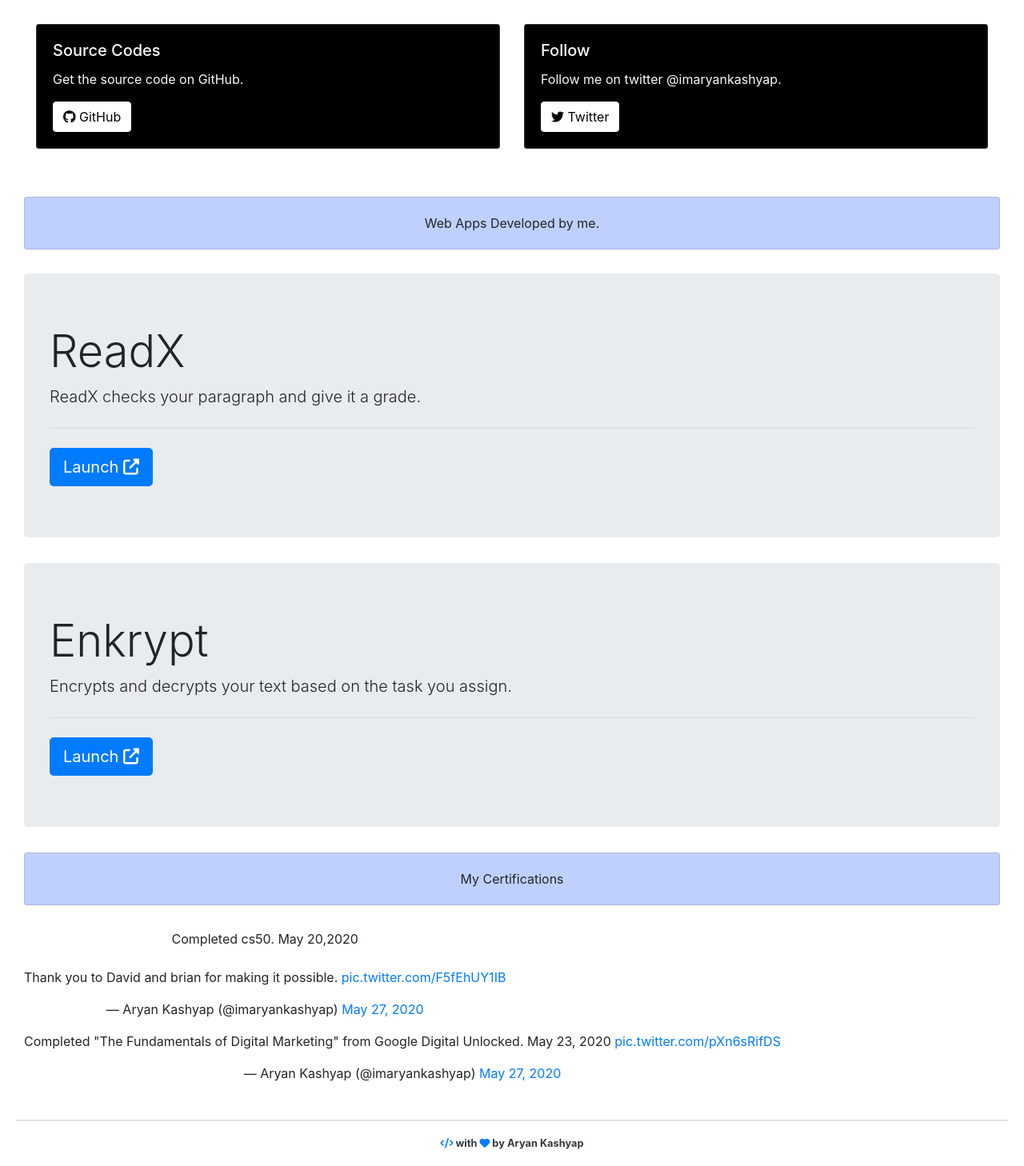
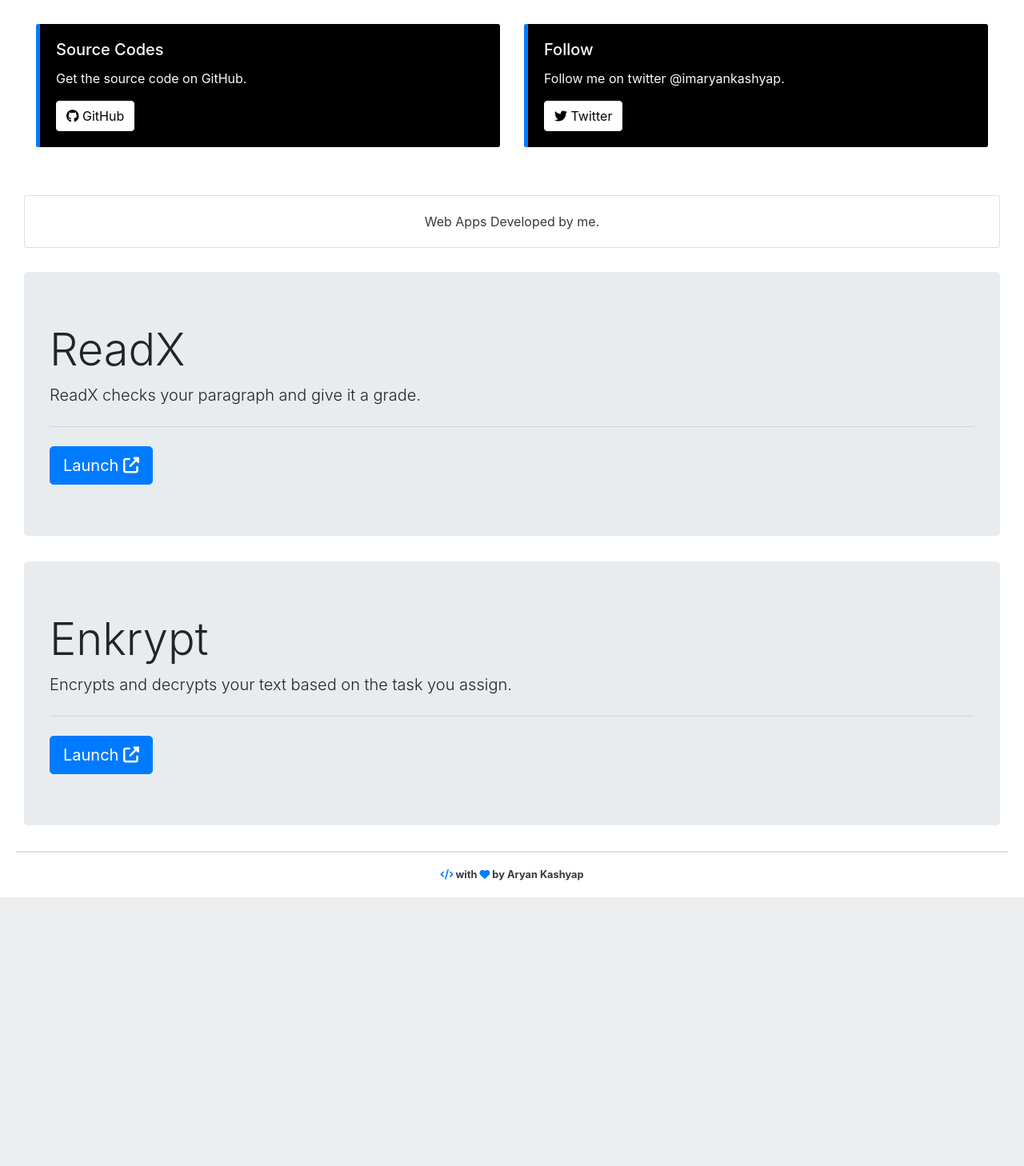
Before and after one commit to iaryankashyap/ConneX, a Flask app: template webapp/templates/homepage2.html in a window 1280 px wide. Shown: the part 56-1514 px from the top of the page at 80% size. After the commit the page ends 1178 px from the top, so only its background shows below. Run offline with Flask 2, Linux system fonts and the light colour scheme; the template is opened without the code that fills it, so the values that code supplies are empty; some libraries are stand-ins or nearby versions.

Commit message:
Tuned UI

```diff
--- a/webapp/templates/homepage2.html
+++ b/webapp/templates/homepage2.html
@@ -7,14 +7,17 @@
       href="../static/favicon.ico"
       type="image/x-icon"
     />
+    <link href="https://fonts.googleapis.com/css2?family=PT+Sans:wght@700&display=swap" rel="stylesheet">
 
     <style>
       .jumbotron{
+
         transition: ease 0.4s;
       }
       .jumbotron:hover{
         background-color: black;
         color: white;
+        border-top: 15px solid #007bff;
       }
       #buttonn{
         transition: ease 0.4s;
@@ -26,12 +29,15 @@
       }
 
       #car{
-        transition: ease 0.2s;
+        transition: ease-in 0.1s;
         background-color: black;
+        border-left: #007bff 5px solid;
+        border-radius: 3px;
       }
 
       #car:hover{
-        background-color: rgba(0, 0, 0, 0.192);
+        background-color: black;
+        border-left: #007bff 15px solid;
       }
 
       #but2{
@@ -127,16 +133,16 @@
         </ul>
 
         <a href="/logout"
-          ><button class="btn btn-outline-light my-2 my-sm-0" type="submit">
+          ><button class="btn btn-outline-light  my-2 my-sm-0" type="submit">
             Logout <i class="fas fa-sign-out-alt"></i>
           </button></a
         >
       </div>
     </nav>
 
-    <div style="margin: 30px;" class="row">
+    <div style="margin: 30px; border: none;" class="row">
       <div class="col-sm-6">
-        <div style="margin-bottom: 30px;" class="card bg-dark text-light">
+        <div style="margin-bottom: 30px; border: none;" class="card bg-dark text-light">
           <div id="car" class="card-body">
             <h5 class="card-title">
               Source Codes
@@ -154,7 +160,7 @@
         </div>
       </div>
       <div class="col-sm-6">
-        <div class="card bg-dark text-light">
+        <div style="border: none;" class="card bg-dark text-light">
           <div id="car" class="card-body">
             <h5 class="card-title">Follow</h5>
             <p class="card-text">
@@ -170,9 +176,11 @@
         </div>
       </div>
     </div>
-    <div style="margin-bottom:30px;margin-left: 30px;margin-right: 30px;background-color:rgba(0, 66, 248, 0.247);" class="card">
-      <div style="text-align: center;" class="card-body">
+    <div style="margin-bottom:30px;margin-left: 30px;margin-right: 30px;" class="card">
+      <div style="text-align: center;" class="card-body text-dark rounded">
+
         Web Apps Developed by me.
+
       </div>
     </div>
     <div style="margin-left: 30px; margin-right: 30px;" class="jumbotron">
@@ -203,46 +211,7 @@
         >Launch <i class="fas fa-external-link-alt"></i></a
       >
     </div>
-    <div style="margin-bottom:30px;margin-left: 30px;margin-right: 30px; background-color:rgba(0, 66, 248, 0.247);" class="card">
-      <div style="text-align: center;" class="card-body">
-        My Certifications
-      </div>
-    </div>
-    <div style="text-align: center;" class="alig">
-      <d style="margin: 30px;" class="row">
 
-          <blockquote class="twitter-tweet">
-            <p lang="en" dir="ltr">
-              Completed cs50. May 20,2020<br /><br />Thank you to David and
-              brian for making it possible.
-              <a href="https://t.co/F5fEhUY1IB">pic.twitter.com/F5fEhUY1IB</a>
-            </p>
-            &mdash; Aryan Kashyap (@imaryankashyap)
-            <a
-              href="https://twitter.com/imaryankashyap/status/1265510168449728519?ref_src=twsrc%5Etfw"
-              >May 27, 2020</a
-            >
-          </blockquote>
-
-        <blockquote class="twitter-tweet">
-          <p lang="en" dir="ltr">
-            Completed &quot;The Fundamentals of Digital Marketing&quot; from
-            Google Digital Unlocked. May 23, 2020
-            <a href="https://t.co/pXn6sRifDS">pic.twitter.com/pXn6sRifDS</a>
-          </p>
-          &mdash; Aryan Kashyap (@imaryankashyap)
-          <a
-            href="https://twitter.com/imaryankashyap/status/1265510692603527168?ref_src=twsrc%5Etfw"
-            >May 27, 2020</a
-          >
-        </blockquote>
-        <script
-          async
-          src="https://platform.twitter.com/widgets.js"
-          charset="utf-8"
-        ></script>
-      </div>
-    </div>
     <div style="margin: 20px;" class="border"></div>
     <div
       style="color: black; text-align: center; margin-bottom: 20px;"
```
